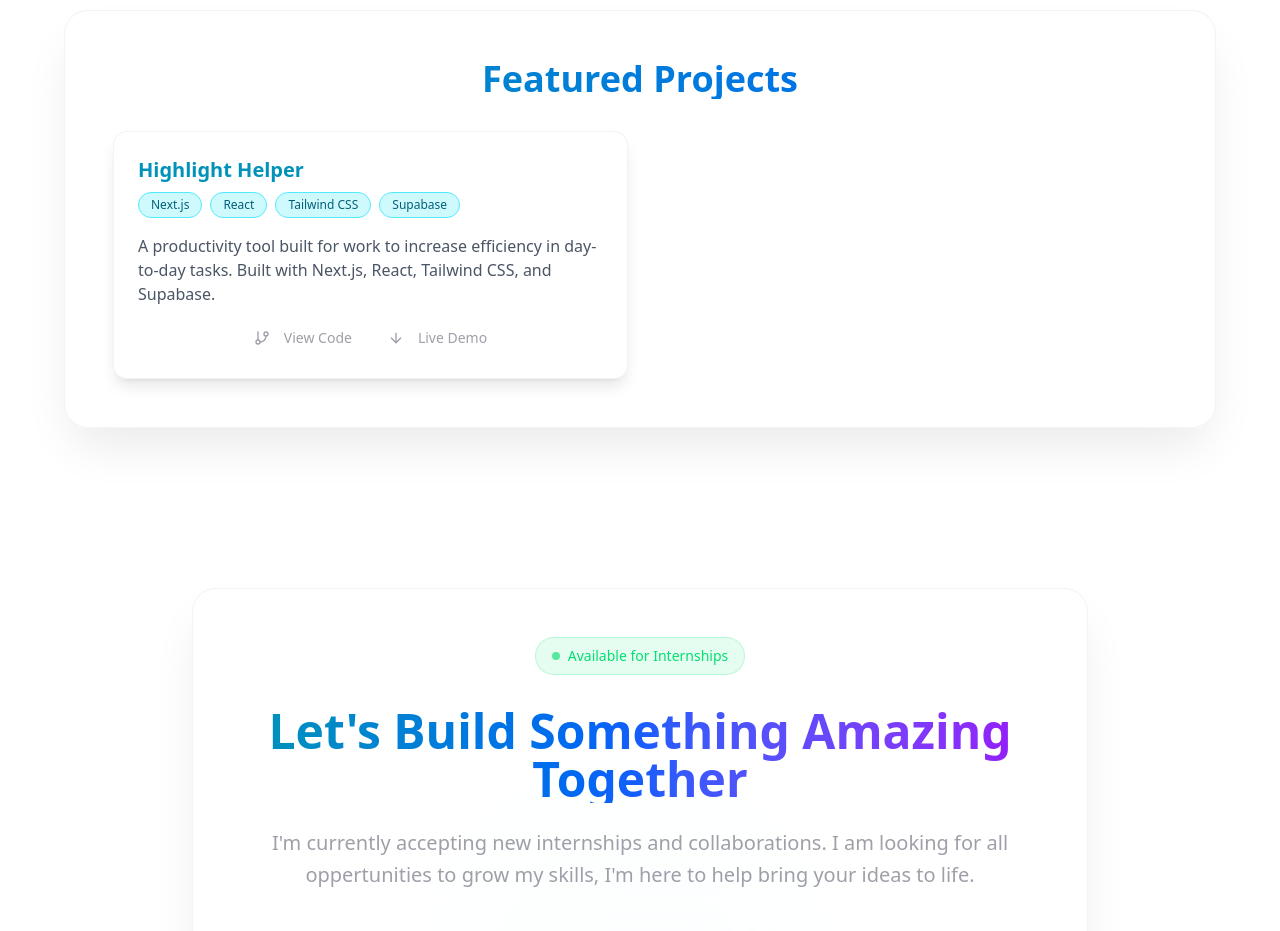
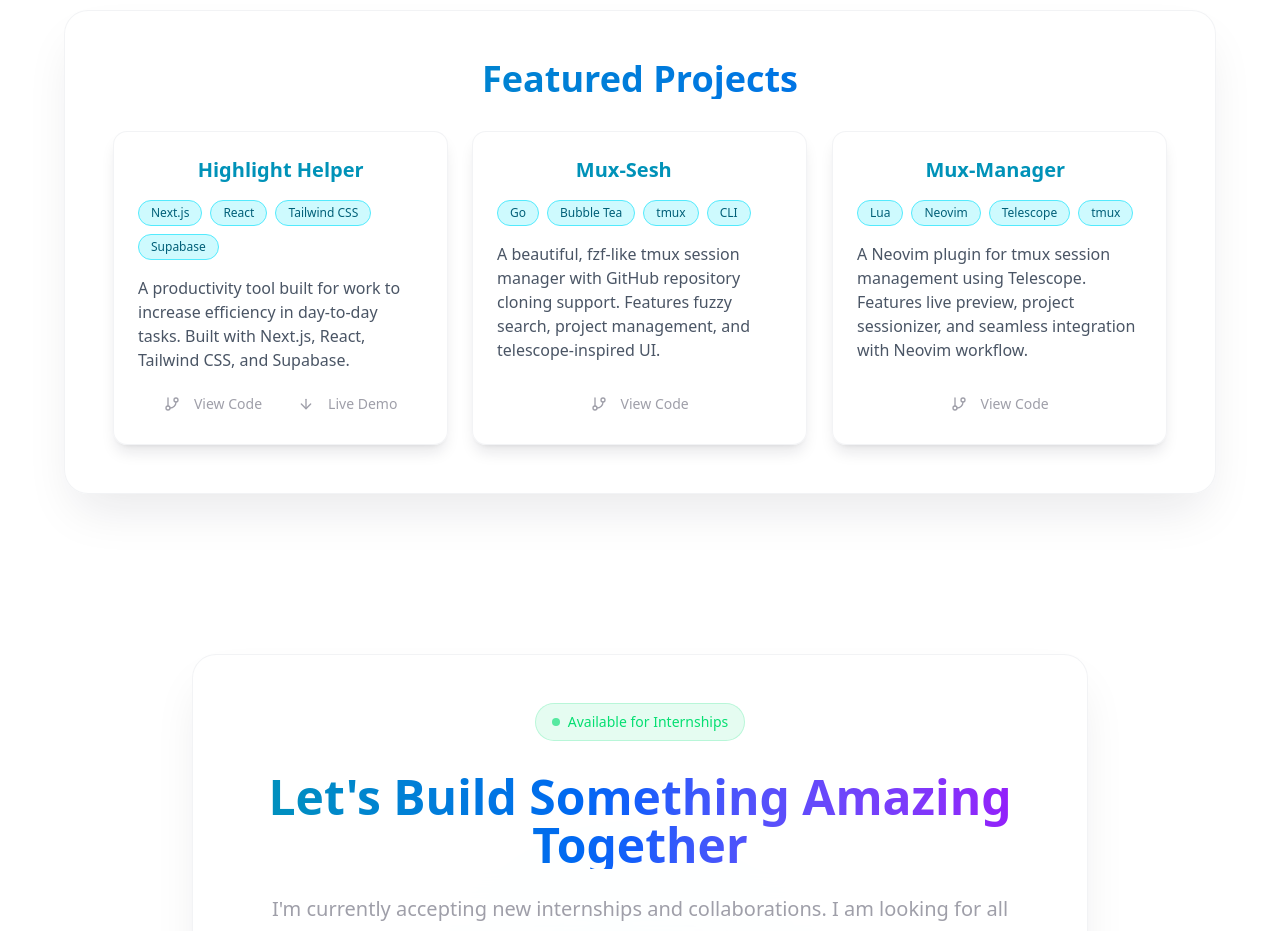
Before and after one commit to quiet-ghost/portfolio, a Next.js app: page / in a window 1280 px wide. Shown: the part 5740-6671 px from the top of the page. Built offline with nearby package versions, Linux system fonts and the light colour scheme.

Commit message:
feat: new projects

```diff
--- a/components/portfolio/Projects.tsx
+++ b/components/portfolio/Projects.tsx
@@ -18,15 +18,18 @@
           duration: 0.8,
           ease: [0.25, 0.46, 0.45, 0.94],
           opacity: { duration: 0.6 },
-          y: { duration: 0.8 }
+          y: { duration: 0.8 },
         }}
-        style={{ willChange: 'transform, opacity' }}
+        style={{ willChange: "transform, opacity" }}
       >
-        <h2 className={`text-4xl font-bold mb-8 text-center bg-gradient-to-r bg-clip-text text-transparent ${
-          isDark
-            ? 'from-cyan-400 to-blue-400'
-            : 'from-cyan-600 to-blue-600'
-        }`}>Featured Projects</h2>        <div className="grid grid-cols-1 md:grid-cols-2 gap-6">
+        <h2
+          className={`text-4xl font-bold mb-8 text-center bg-gradient-to-r bg-clip-text text-transparent ${
+            isDark ? "from-cyan-400 to-blue-400" : "from-cyan-600 to-blue-600"
+          }`}
+        >
+          Featured Projects
+        </h2>{" "}
+        <div className="grid grid-cols-1 md:grid-cols-2 lg:grid-cols-3 gap-6">
           <motion.div
             initial={{ opacity: 0, y: 20, scale: 0.95 }}
             whileInView={{ opacity: 1, y: 0, scale: 1 }}
@@ -36,48 +39,82 @@
               ease: [0.25, 0.46, 0.45, 0.94],
               opacity: { duration: 0.5 },
               y: { duration: 0.7 },
-              scale: { duration: 0.7 }
+              scale: { duration: 0.7 },
             }}
             whileHover={{ scale: 1.02 }}
-            style={{ willChange: 'transform, opacity' }}
-          >            <Card className={`backdrop-blur rounded-xl border shadow-lg p-6 h-full transition-all duration-300 ${
-              isDark
-                ? 'bg-zinc-800/80 border-cyan-400/20 shadow-cyan-400/10'
-                : 'bg-white/80 border-gray-200/50 shadow-gray-900/10'
-            }`}>
+            style={{ willChange: "transform, opacity" }}
+          >
+            <Card
+              className={`backdrop-blur rounded-xl border shadow-lg p-6 h-full transition-all duration-300 ${
+                isDark
+                  ? "bg-zinc-800/80 border-cyan-400/20 shadow-cyan-400/10"
+                  : "bg-white/80 border-gray-200/50 shadow-gray-900/10"
+              }`}
+            >
               <div className="flex flex-col h-full">
                 <div className="flex justify-between items-start mb-4">
                   <div>
-                    <h3 className={`text-xl font-semibold ${
-                      isDark ? 'text-cyan-400' : 'text-cyan-600'
-                    }`}>Highlight Helper</h3>
+                    <h3
+                      className={`text-xl text-center pb-2 font-semibold ${
+                        isDark ? "text-cyan-400" : "text-cyan-600"
+                      }`}
+                    >
+                      Highlight Helper
+                    </h3>
                     <div className="flex flex-wrap gap-2 mt-2">
-                      {['Next.js', 'React', 'Tailwind CSS', 'Supabase'].map((tech) => (
-                        <span key={tech} className={`rounded-full px-3 py-1 text-xs font-medium border ${
-                          isDark
-                            ? 'bg-zinc-700/80 border-cyan-400/30 text-cyan-400'
-                            : 'bg-cyan-100 border-cyan-300 text-cyan-800'
-                        }`}>
-                          {tech}
-                        </span>
-                      ))}
+                      {["Next.js", "React", "Tailwind CSS", "Supabase"].map(
+                        (tech) => (
+                          <span
+                            key={tech}
+                            className={`rounded-full px-3 py-1 text-xs font-medium border ${
+                              isDark
+                                ? "bg-zinc-700/80 border-cyan-400/30 text-cyan-400"
+                                : "bg-cyan-100 border-cyan-300 text-cyan-800"
+                            }`}
+                          >
+                            {tech}
+                          </span>
+                        ),
+                      )}
                     </div>
                   </div>
                 </div>
-                <p className={`mb-4 flex-grow ${
-                  isDark ? 'text-zinc-400' : 'text-gray-600'
-                }`}>
-                  A productivity tool built for work to increase efficiency in day-to-day tasks. Built with Next.js, React, Tailwind CSS, and Supabase.
+                <p
+                  className={`mb-4 flex-grow ${
+                    isDark ? "text-zinc-400" : "text-gray-600"
+                  }`}
+                >
+                  A productivity tool built for work to increase efficiency in
+                  day-to-day tasks. Built with Next.js, React, Tailwind CSS, and
+                  Supabase.
                 </p>
                 <div className="flex justify-center gap-4">
-                  <Button variant="ghost" size="sm" className="text-zinc-400 hover:text-cyan-400 hover:bg-zinc-900/60" asChild>
-                    <a href="https://github.com/quiet-ghost/highlight-helper" target="_blank" rel="noopener noreferrer">
+                  <Button
+                    variant="ghost"
+                    size="sm"
+                    className="text-zinc-400 hover:text-cyan-400 hover:bg-zinc-900/60"
+                    asChild
+                  >
+                    <a
+                      href="https://github.com/quiet-ghost/highlight-helper"
+                      target="_blank"
+                      rel="noopener noreferrer"
+                    >
                       <GitBranch className="h-4 w-4 mr-2" />
                       View Code
                     </a>
                   </Button>
-                  <Button variant="ghost" size="sm" className="text-zinc-400 hover:text-cyan-400 hover:bg-zinc-900/60" asChild>
-                    <a href="https://hl-helper.quietghost.dev" target="_blank" rel="noopener noreferrer">
+                  <Button
+                    variant="ghost"
+                    size="sm"
+                    className="text-zinc-400 hover:text-cyan-400 hover:bg-zinc-900/60"
+                    asChild
+                  >
+                    <a
+                      href="https://hl-helper.quietghost.dev"
+                      target="_blank"
+                      rel="noopener noreferrer"
+                    >
                       <ArrowDown className="h-4 w-4 mr-2" />
                       Live Demo
                     </a>
@@ -86,7 +123,162 @@
               </div>
             </Card>
           </motion.div>
-          {/* You can add more projects here as needed */}
+
+          <motion.div
+            initial={{ opacity: 0, y: 20, scale: 0.95 }}
+            whileInView={{ opacity: 1, y: 0, scale: 1 }}
+            viewport={{ once: true, margin: "-50px" }}
+            transition={{
+              duration: 0.7,
+              delay: 0.1,
+              ease: [0.25, 0.46, 0.45, 0.94],
+              opacity: { duration: 0.5 },
+              y: { duration: 0.7 },
+              scale: { duration: 0.7 },
+            }}
+            whileHover={{ scale: 1.02 }}
+            style={{ willChange: "transform, opacity" }}
+          >
+            <Card
+              className={`backdrop-blur rounded-xl border shadow-lg p-6 h-full transition-all duration-300 ${
+                isDark
+                  ? "bg-zinc-800/80 border-cyan-400/20 shadow-cyan-400/10"
+                  : "bg-white/80 border-gray-200/50 shadow-gray-900/10"
+              }`}
+            >
+              <div className="flex flex-col h-full">
+                <div className="flex justify-between items-start mb-4">
+                  <div>
+                    <h3
+                      className={`text-xl text-center pb-2 font-semibold ${
+                        isDark ? "text-cyan-400" : "text-cyan-600"
+                      }`}
+                    >
+                      Mux-Sesh
+                    </h3>
+                    <div className="flex flex-wrap gap-2 mt-2">
+                      {["Go", "Bubble Tea", "tmux", "CLI"].map((tech) => (
+                        <span
+                          key={tech}
+                          className={`rounded-full px-3 py-1 text-xs font-medium border ${
+                            isDark
+                              ? "bg-zinc-700/80 border-cyan-400/30 text-cyan-400"
+                              : "bg-cyan-100 border-cyan-300 text-cyan-800"
+                          }`}
+                        >
+                          {tech}
+                        </span>
+                      ))}
+                    </div>
+                  </div>
+                </div>
+                <p
+                  className={`mb-4 flex-grow ${
+                    isDark ? "text-zinc-400" : "text-gray-600"
+                  }`}
+                >
+                  A beautiful, fzf-like tmux session manager with GitHub
+                  repository cloning support. Features fuzzy search, project
+                  management, and telescope-inspired UI.
+                </p>
+                <div className="flex justify-center gap-4">
+                  <Button
+                    variant="ghost"
+                    size="sm"
+                    className="text-zinc-400 hover:text-cyan-400 hover:bg-zinc-900/60"
+                    asChild
+                  >
+                    <a
+                      href="https://github.com/quiet-ghost/mux-sesh"
+                      target="_blank"
+                      rel="noopener noreferrer"
+                    >
+                      <GitBranch className="h-4 w-4 mr-2" />
+                      View Code
+                    </a>
+                  </Button>
+                </div>
+              </div>
+            </Card>
+          </motion.div>
+
+          <motion.div
+            initial={{ opacity: 0, y: 20, scale: 0.95 }}
+            whileInView={{ opacity: 1, y: 0, scale: 1 }}
+            viewport={{ once: true, margin: "-50px" }}
+            transition={{
+              duration: 0.7,
+              delay: 0.2,
+              ease: [0.25, 0.46, 0.45, 0.94],
+              opacity: { duration: 0.5 },
+              y: { duration: 0.7 },
+              scale: { duration: 0.7 },
+            }}
+            whileHover={{ scale: 1.02 }}
+            style={{ willChange: "transform, opacity" }}
+          >
+            <Card
+              className={`backdrop-blur rounded-xl border shadow-lg p-6 h-full transition-all duration-300 ${
+                isDark
+                  ? "bg-zinc-800/80 border-cyan-400/20 shadow-cyan-400/10"
+                  : "bg-white/80 border-gray-200/50 shadow-gray-900/10"
+              }`}
+            >
+              <div className="flex flex-col h-full">
+                <div className="flex justify-between items-start mb-4">
+                  <div>
+                    <h3
+                      className={`text-xl text-center font-semibold pb-2 ${
+                        isDark ? "text-cyan-400" : "text-cyan-600"
+                      }`}
+                    >
+                      Mux-Manager
+                    </h3>
+                    <div className="flex flex-wrap gap-2 mt-2">
+                      {["Lua", "Neovim", "Telescope", "tmux"].map((tech) => (
+                        <span
+                          key={tech}
+                          className={`rounded-full px-3 py-1 text-xs font-medium border ${
+                            isDark
+                              ? "bg-zinc-700/80 border-cyan-400/30 text-cyan-400"
+                              : "bg-cyan-100 border-cyan-300 text-cyan-800"
+                          }`}
+                        >
+                          {tech}
+                        </span>
+                      ))}
+                    </div>
+                  </div>
+                </div>
+                <p
+                  className={`mb-4 flex-grow ${
+                    isDark ? "text-zinc-400" : "text-gray-600"
+                  }`}
+                >
+                  A Neovim plugin for tmux session management using Telescope.
+                  Features live preview, project sessionizer, and seamless
+                  integration with Neovim workflow.
+                </p>
+                <div className="flex justify-center gap-4">
+                  <Button
+                    variant="ghost"
+                    size="sm"
+                    className="text-zinc-400 hover:text-cyan-400 hover:bg-zinc-900/60"
+                    asChild
+                  >
+                    <a
+                      href="https://github.com/quiet-ghost/mux-manager"
+                      target="_blank"
+                      rel="noopener noreferrer"
+                    >
+                      <GitBranch className="h-4 w-4 mr-2" />
+                      View Code
+                    </a>
+                  </Button>
+                </div>
+              </div>
+            </Card>
+          </motion.div>
         </div>
       </motion.div>
     </Section>
```
